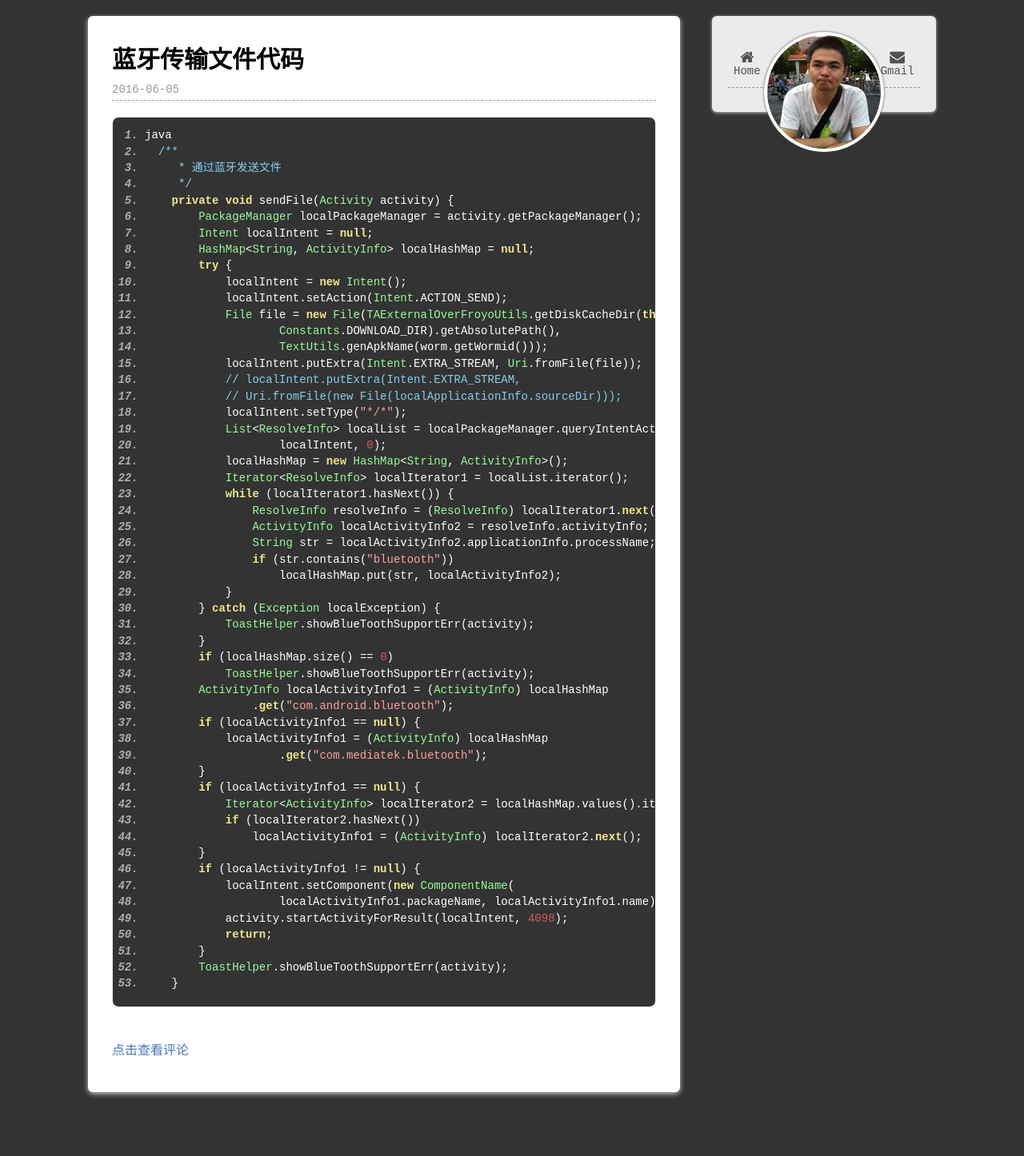
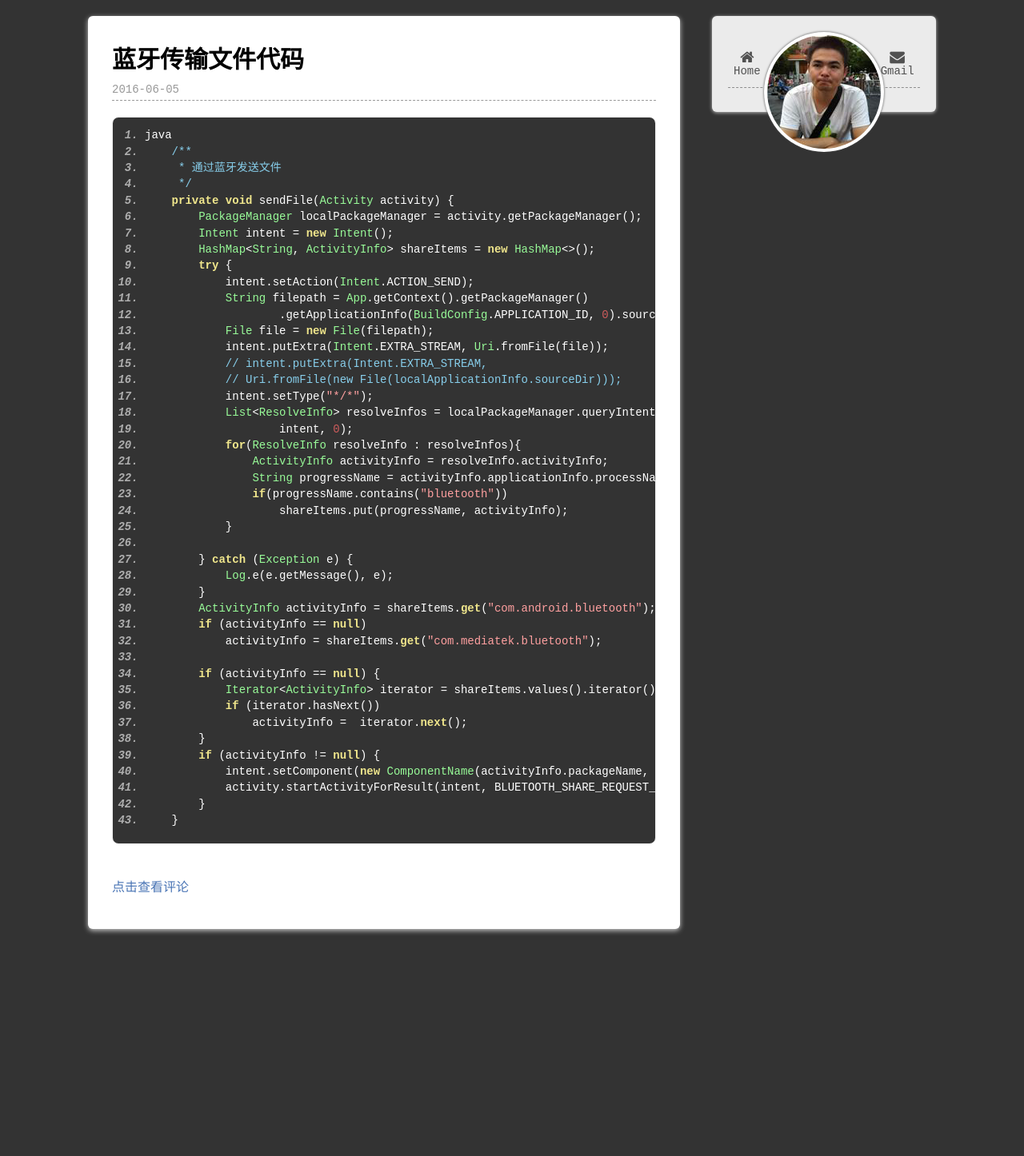
Before and after one commit to way1989/way1989.github.io, a Jekyll site: the page built from _posts/help/2016-06-05-BlueTooth.md, in a window 1280 px wide. Shown: the whole page at 80% size. Built offline with Jekyll 4.4.1, drawn with Linux system fonts in a browser that asks for light colours; after the commit the page ends 1242 px from its top, so only the background shows below that; grey boxes are pictures that could not be loaded.

Commit message:
change bluetooth share code

````diff
--- a/_posts/help/2016-06-05-BlueTooth.md
+++ b/_posts/help/2016-06-05-BlueTooth.md
@@ -8,56 +8,46 @@ description: 蓝牙传输文件简短小代码
 
 ```
 java
-  /**
+    /**
      * 通过蓝牙发送文件
      */
     private void sendFile(Activity activity) {
         PackageManager localPackageManager = activity.getPackageManager();
-        Intent localIntent = null;
-        HashMap<String, ActivityInfo> localHashMap = null;
+        Intent intent = new Intent();
+        HashMap<String, ActivityInfo> shareItems = new HashMap<>();
         try {
-            localIntent = new Intent();
-            localIntent.setAction(Intent.ACTION_SEND);
-            File file = new File(TAExternalOverFroyoUtils.getDiskCacheDir(this,
-                    Constants.DOWNLOAD_DIR).getAbsolutePath(),
-                    TextUtils.genApkName(worm.getWormid()));
-            localIntent.putExtra(Intent.EXTRA_STREAM, Uri.fromFile(file));
-            // localIntent.putExtra(Intent.EXTRA_STREAM,
+            intent.setAction(Intent.ACTION_SEND);
+            String filepath = App.getContext().getPackageManager()
+                    .getApplicationInfo(BuildConfig.APPLICATION_ID, 0).sourceDir;
+            File file = new File(filepath);
+            intent.putExtra(Intent.EXTRA_STREAM, Uri.fromFile(file));
+            // intent.putExtra(Intent.EXTRA_STREAM,
             // Uri.fromFile(new File(localApplicationInfo.sourceDir)));
-            localIntent.setType("*/*");
-            List<ResolveInfo> localList = localPackageManager.queryIntentActivities(
-                    localIntent, 0);
-            localHashMap = new HashMap<String, ActivityInfo>();
-            Iterator<ResolveInfo> localIterator1 = localList.iterator();
-            while (localIterator1.hasNext()) {
-                ResolveInfo resolveInfo = (ResolveInfo) localIterator1.next();
-                ActivityInfo localActivityInfo2 = resolveInfo.activityInfo;
-                String str = localActivityInfo2.applicationInfo.processName;
-                if (str.contains("bluetooth"))
-                    localHashMap.put(str, localActivityInfo2);
+            intent.setType("*/*");
+            List<ResolveInfo> resolveInfos = localPackageManager.queryIntentActivities(
+                    intent, 0);
+            for(ResolveInfo resolveInfo : resolveInfos){
+                ActivityInfo activityInfo = resolveInfo.activityInfo;
+                String progressName = activityInfo.applicationInfo.processName;
+                if(progressName.contains("bluetooth"))
+                    shareItems.put(progressName, activityInfo);
             }
-        } catch (Exception localException) {
-            ToastHelper.showBlueToothSupportErr(activity);
+
+        } catch (Exception e) {
+            Log.e(e.getMessage(), e);
         }
-        if (localHashMap.size() == 0)
-            ToastHelper.showBlueToothSupportErr(activity);
-        ActivityInfo localActivityInfo1 = (ActivityInfo) localHashMap
-                .get("com.android.bluetooth");
-        if (localActivityInfo1 == null) {
-            localActivityInfo1 = (ActivityInfo) localHashMap
-                    .get("com.mediatek.bluetooth");
+        ActivityInfo activityInfo = shareItems.get("com.android.bluetooth");
+        if (activityInfo == null)
+            activityInfo = shareItems.get("com.mediatek.bluetooth");
+
+        if (activityInfo == null) {
+            Iterator<ActivityInfo> iterator = shareItems.values().iterator();
+            if (iterator.hasNext())
+                activityInfo =  iterator.next();
         }
-        if (localActivityInfo1 == null) {
-            Iterator<ActivityInfo> localIterator2 = localHashMap.values().iterator();
-            if (localIterator2.hasNext())
-                localActivityInfo1 = (ActivityInfo) localIterator2.next();
+        if (activityInfo != null) {
+            intent.setComponent(new ComponentName(activityInfo.packageName, activityInfo.name));
+            activity.startActivityForResult(intent, BLUETOOTH_SHARE_REQUEST_CODE);
         }
-        if (localActivityInfo1 != null) {
-            localIntent.setComponent(new ComponentName(
-                    localActivityInfo1.packageName, localActivityInfo1.name));
-            activity.startActivityForResult(localIntent, 4098);
-            return;
-        }
-        ToastHelper.showBlueToothSupportErr(activity);
     }
 ```
````
